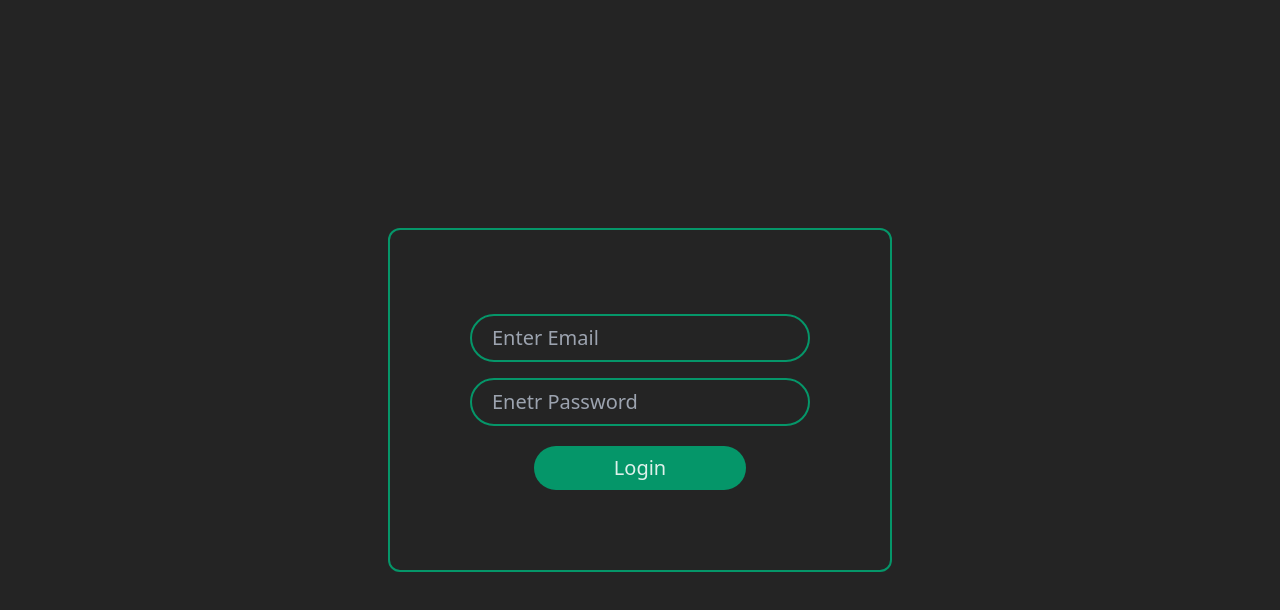
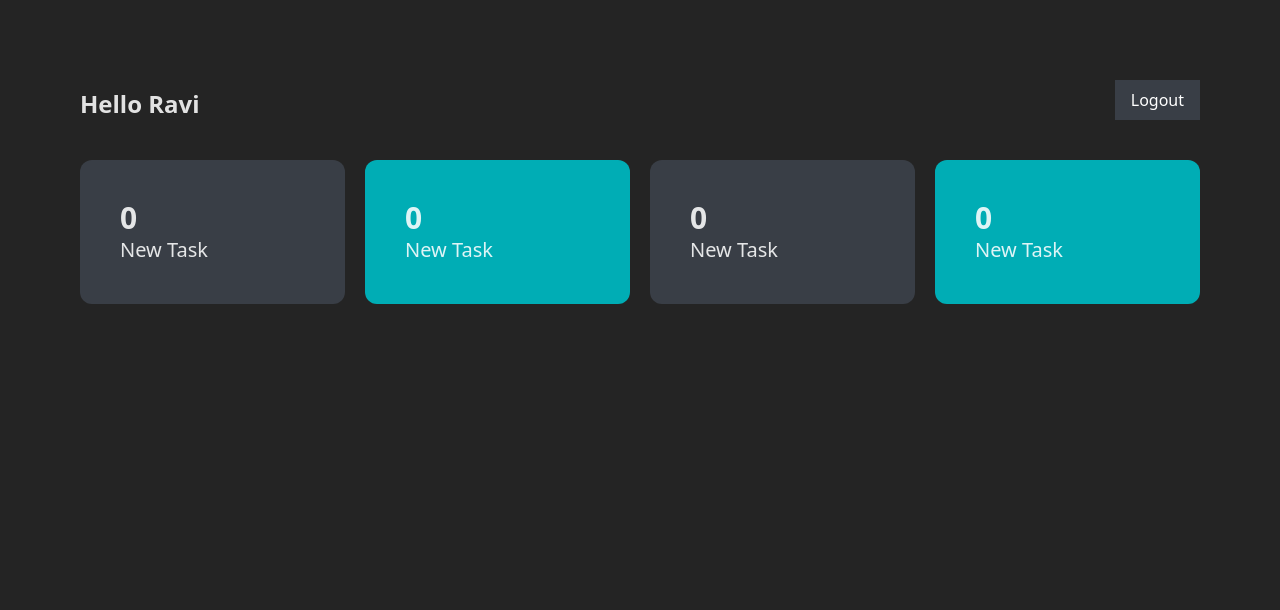
Before and after one commit to RaviGahire/Employe-Mgmt-System, a React (Vite) app: page / in a window 1280 px wide. Shown: the top 610 px of the page. Built offline with nearby package versions, Linux system fonts and the light colour scheme.

Commit message:
Created task list cards

```diff
--- a/src/App.jsx
+++ b/src/App.jsx
@@ -1,12 +1,19 @@
 import React from "react";
 import LoginPage from "./Components/Auth/LoginPage";
+import EmployeDashboard from "./Components/Auth/Dashboard/EmployeDashboard";
+
 
 
 const App  = () =>{
   return (
     <>
 
-    <LoginPage/>
+    {/* <LoginPage/> */}
+
+
+
+
+<EmployeDashboard/>
 
     </>
   )
--- a/src/Components/Auth/Dashboard/EmployeDashboard.jsx
+++ b/src/Components/Auth/Dashboard/EmployeDashboard.jsx
@@ -0,0 +1,23 @@
+import React from 'react'
+import Header from './Others/Header'
+import TaskListNumbers from './Others/TaskListNumbers'
+
+const EmployeDashboard = () => {
+    return (
+        <>
+
+
+
+            <div className="p-20 h-screen  bg-[ #222831]">
+                <Header />
+                <TaskListNumbers/>
+            </div>
+
+
+
+
+        </>
+    )
+}
+
+export default EmployeDashboard
--- /dev/null
+++ b/src/Components/Auth/Dashboard/Others/Header.jsx
@@ -0,0 +1,17 @@
+import React from 'react'
+
+const Header = () => {
+    return (
+        <>
+
+            <div className="flex items-end justify-between">
+                <h1 className='text-2xl font-bold'>Hello <span className='font-semibold'>Ravi</span></h1>
+                <button className='bg-[#393E46] py-2 px-4 rounded-small text-white hover:bg-[#00ADB5] transition-all duration-500 ' >Logout</button>
+            </div>
+
+
+        </>
+    )
+}
+
+export default Header
--- /dev/null
+++ b/src/Components/Auth/Dashboard/Others/TaskListNumbers.jsx
@@ -0,0 +1,36 @@
+import React from 'react'
+
+const TaskListNumbers = () => {
+  return (
+   <>
+    <div className='flex mt-10 justify-between gap-5 screen '>
+    <div className="p-10 bg-[#393E46] w-[45%] rounded-xl">
+    <h2 className='text-3xl font-semibold'>0</h2>
+    <h3 className='text-xl font-medium'>New Task</h3>
+    </div>
+    <div className="p-10 bg-[#00ADB5] w-[45%] rounded-xl">
+    <h2 className='text-3xl font-semibold'>0</h2>
+    <h3 className='text-xl font-medium'>New Task</h3>
+    </div>
+    <div className="p-10  bg-[#393E46] w-[45%] rounded-xl">
+    <h2 className='text-3xl font-semibold'>0</h2>
+    <h3 className='text-xl font-medium'>New Task</h3>
+    </div>
+
+    <div className="p-10 bg-[#00ADB5] w-[45%] rounded-xl">
+    <h2 className='text-3xl font-semibold'>0</h2>
+    <h3 className='text-xl font-medium'>New Task</h3>
+    </div>
+    </div>
+
+
+   </>
+
+
+
+
+
+  )
+}
+
+export default TaskListNumbers
```
Also changed, not shown: src/Components/Auth/LoginPage.jsx (+0 -11 lines), 1 other file (tests, documents, lock files or other folders).
